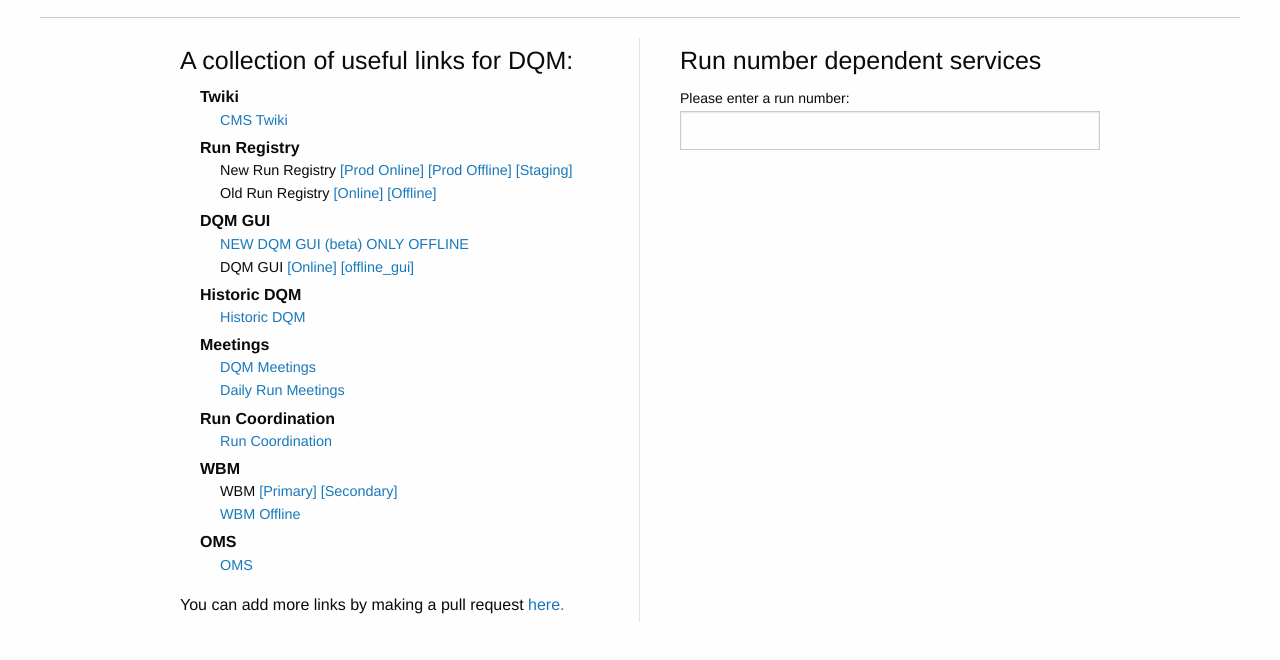
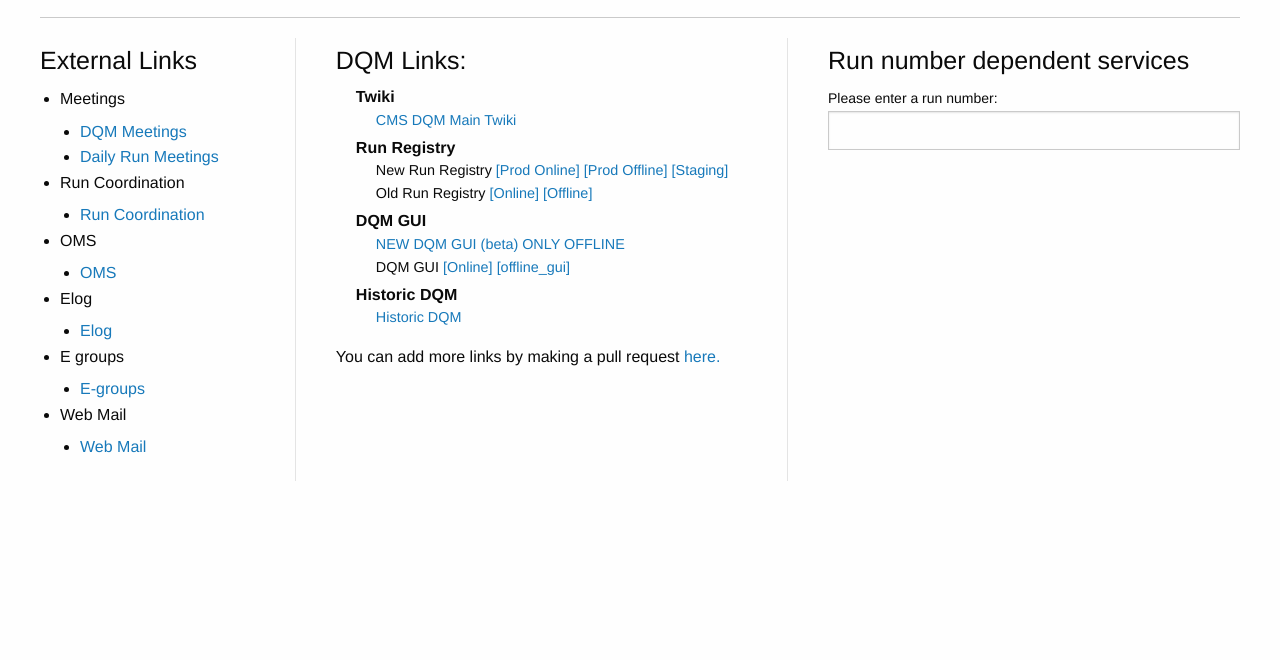
Before and after one commit to cms-DQM/cms-dqm-homepage, a plain HTML site: page index.html in a window 1280 px wide. Shown: the part 70-730 px from the top of the page. Drawn offline with Linux system fonts and the light colour scheme.

Commit message:
add external links

```diff
--- a/config.js
+++ b/config.js
@@ -1,8 +1,67 @@
+// There are two items, external (goes on the left, and dqm_links goes on the middle)
 // Every property is a service category with an array of services/links.
 const config = {
+  external: {
+    Meetings: [
+      {
+        id: 'DQM_Meetings',
+        links: [{ link: 'https://indico.cern.ch/category/3904/' }],
+      },
+      {
+        id: 'Daily_Run_Meetings',
+        links: [{ link: 'https://indico.cern.ch/event/402363' }],
+      },
+    ],
+    Run_Coordination: [
+      {
+        id: 'Run_Coordination',
+        links: [
+          {
+            link:
+              'http://schwick.web.cern.ch/schwick/rctools/dailyReport/listReports/',
+          },
+        ],
+      },
+    ],
+    OMS: [
+      {
+        id: 'OMS',
+        links: [
+          {
+            name: 'OMS',
+            link: 'https://cmsoms.cern.ch',
+            run_link: (run_number) => `/cms/runs/report?cms_run=${run_number}`,
+          },
+        ],
+      },
+    ],
+    Elog: [
+      {
+        id: 'Elog',
+        links: [
+          {
+            link:
+              'https://cmsonline.cern.ch/webcenter/portal/cmsonline/pages_common/elog?__adfpwp_action_portlet=683379043&__adfpwp_backurl=https%3A%2F%2Fcmsonline.cern.ch%3A443%2Fwebcenter%2Fportal%2Fcmsonline%2Fpages_common%2Felog%3F_afrRedirect%3D9715040540107362%26__adfpwp_mode.623564097%3D1&_piref683379043.strutsAction=%2FviewSubcatMessages.do%3FcatId%3D493%26subId%3D20%26page%3D1',
+          },
+        ],
+      },
+    ],
+    E_groups: [
+      {
+        id: 'E-groups',
+        links: [
+          {
+            link: 'https://e-groups.cern.ch/e-groups/EgroupsSearchForm.do',
+          },
+        ],
+      },
+    ],
+    Web_Mail: [{ id: 'Web_Mail', links: [{ link: 'https://mmm.cern.ch/' }] }],
+  },
+  dqm_links: {
     Twiki: [
       {
-      id: 'CMS_Twiki',
+        id: 'CMS_DQM_Main_Twiki',
         links: [{ link: 'https://twiki.cern.ch/twiki/bin/viewauth/CMS/DQM' }],
       },
     ],
@@ -57,7 +116,12 @@ const config = {
       {
         id: 'DQM_GUI',
         links: [
-        { name: 'Online', link: 'https://cmsweb.cern.ch/dqm/online', run_link: (run_number) => `/start?runnr=${run_number};dataset=/Global/Online/ALL;sampletype=online_data;workspace=Everything` },
+          {
+            name: 'Online',
+            link: 'https://cmsweb.cern.ch/dqm/online',
+            run_link: (run_number) =>
+              `/start?runnr=${run_number};dataset=/Global/Online/ALL;sampletype=online_data;workspace=Everything`,
+          },
           {
             name: 'offline_gui',
             link: 'https://cmsweb.cern.ch/dqm/offline',
@@ -77,56 +141,5 @@ const config = {
         ],
       },
     ],
-  Meetings: [
-    {
-      id: 'DQM_Meetings',
-      links: [{ link: 'https://indico.cern.ch/category/3904/' }],
   },
-    {
-      id: 'Daily_Run_Meetings',
-      links: [{ link: 'https://indico.cern.ch/event/402363' }],
-    },
-  ],
-  Run_Coordination: [
-    {
-      id: 'Run_Coordination',
-      links: [
-        {
-          link:
-            'http://schwick.web.cern.ch/schwick/rctools/dailyReport/listReports/',
-        },
-      ],
-    },
-  ],
-  WBM: [
-    {
-      id: 'WBM',
-      links: [
-        {
-          name: 'Primary',
-          link: 'https://cmswbm.cern.ch/',
-        },
-        {
-          name: 'Secondary',
-          link: 'https://cmswbm2.cern.ch',
-        },
-      ],
-    },
-    {
-      id: 'WBM Offline',
-      links: [{ link: 'https://cmswbmoff.web.cern.ch/cmswbmoff/' }],
-    },
-  ],
-  OMS: [
-    {
-      id: 'OMS',
-      links: [
-        {
-          name: 'OMS',
-          link: 'https://cmsoms.cern.ch',
-          run_link: (run_number) => `/cms/runs/report?cms_run=${run_number}`,
-        },
-      ],
-    },
-  ],
 };
--- a/index.html
+++ b/index.html
@@ -6,25 +6,22 @@
     <title>CMS DQM HOMEPAGE</title>
     <meta name="viewport" content="width=device-width, initial-scale=1" />
     <link rel="stylesheet" type="text/css" href="foundation.min.css" />
-        <link
-            rel="stylesheet"
-            type="text/css"
-            media="screen"
-            href="style.css"
-        />
+    <link rel="stylesheet" type="text/css" media="screen" href="style.css" />
   </head>
   <body>
     <h1 class="main_title">CMS DQM Homepage</h1>
     <hr />
     <div class="content">
+      <div class="external_links">
+        <h4>External Links</h4>
+        <ul id="external_links"></ul>
+      </div>
       <div class="links">
-                <h4>A collection of useful links for DQM:</h4>
+        <h4>DQM Links:</h4>
         <ul id="link_list"></ul>
         <span
           >You can add more links by making a pull request
-                    <a href="https://github.com/cms-DQM/cms-dqm-homepage"
-                        >here.</a
-                    ></span
+          <a href="https://github.com/cms-DQM/cms-dqm-homepage">here.</a></span
         >
       </div>
       <div class="run_number">
--- a/main.js
+++ b/main.js
@@ -1,6 +1,13 @@
 // Go around config file and fill Links:
 const link_list = document.querySelector('#link_list');
-for (let [key, val] of Object.entries(config)) {
+const external_list = document.querySelector('#external_links');
+
+addLinks(config.external, 'external_links');
+addLinks(config.dqm_links, 'link_list');
+
+function addLinks(link_object, ul_id) {
+  const link_list = document.querySelector(`#${ul_id}`);
+  for (let [key, val] of Object.entries(link_object)) {
     key = key.split('_').join(' ');
     const service = document.createElement('li');
     const service_title = document.createElement('h6');
@@ -12,6 +19,7 @@ for (let [key, val] of Object.entries(config)) {
 
     const inner_services = fill_services(val);
     service.appendChild(inner_services);
+  }
 }
 
 // Returns UL with service list
@@ -38,9 +46,7 @@ function fill_services(array) {
       });
     } else {
       const new_link = document.createElement('a');
-            const new_link_name = document.createTextNode(
-                id.split('_').join(' ')
-            );
+      const new_link_name = document.createTextNode(id.split('_').join(' '));
       new_link.href = links[0].link;
       new_link.appendChild(new_link_name);
       inner_service.appendChild(new_link);
@@ -50,21 +56,20 @@ function fill_services(array) {
 }
 
 const run_number_input = document.querySelector('#run_number');
-run_number_input.addEventListener('keyup', event => {
+run_number_input.addEventListener('keyup', (event) => {
   // Remove previous elements
   document.querySelector('#run_number_dependent_services').innerHTML = '';
 
   const run_number = event.target.value;
   if (run_number.length > 0) {
     const list = document.querySelector('#run_number_dependent_services');
-        for (const [key, category] of Object.entries(config)) {
+    const all_services = { ...config.external, ...config.dqm_links };
+    for (const [key, category] of Object.entries(all_services)) {
       category.forEach(({ id, links }) => {
         id = id.split('_').join(' ');
         links.forEach(({ name, link, run_link }) => {
           if (run_link) {
-                        const run_dependant_service = document.createElement(
-                            'li'
-                        );
+            const run_dependant_service = document.createElement('li');
             const new_link = document.createElement('a');
             const new_link_name = document.createTextNode(
               `${id} - ${name} - Run ${run_number}`
--- a/style.css
+++ b/style.css
@@ -33,6 +33,12 @@
   width: 500px;
 }
 
+.external_links {
+  padding: 5px 40px;
+  border-right: 1px solid rgba(0, 0, 0, 0.1);
+  width: 300px;
+}
+
 .run_number {
   padding: 5px 40px;
   width: 500px;
```
Lines whose indentation alone changed are shown as unchanged.
